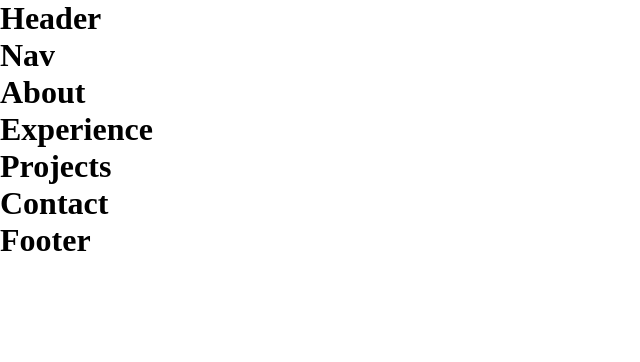
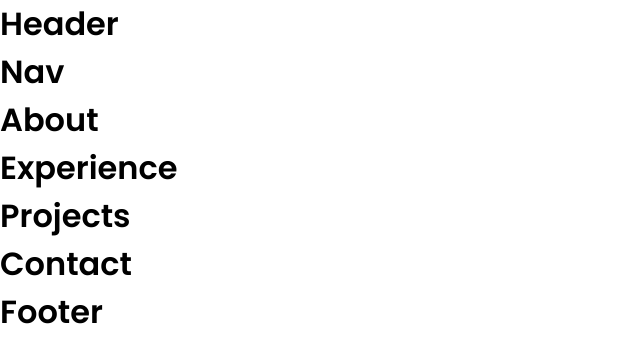
Before and after one commit to TomasGarciaDev/react-portfolio-website, a React (Create React App) app: page / in a window 1280 px wide. Shown: the top 362 px of the page, without its empty margins (0-640 px from the left). Built offline with nearby package versions, Linux system fonts and the light colour scheme.

Commit message:
Google Font Poppins imported

```diff
--- a/src/index.css
+++ b/src/index.css
@@ -1,3 +1,5 @@
+@import url('https://fonts.googleapis.com/css2?family=Poppins:wght@300;400;500;600&display=swap');
+
 * {
   margin: 0;
   padding: 0;
@@ -28,3 +30,7 @@
 ::-webkit-scrollbar {
   display: none;
 }
+
+body {
+  font-family: 'Poppins', sans-serif;
+}
```
